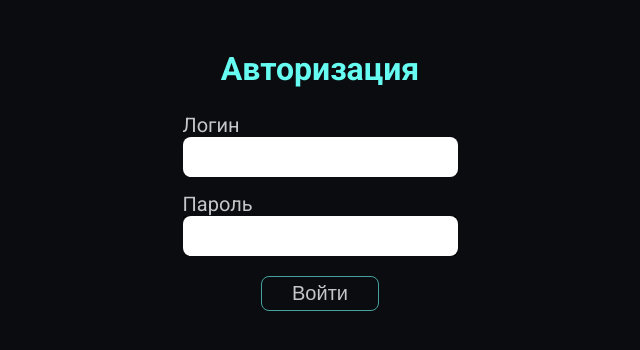
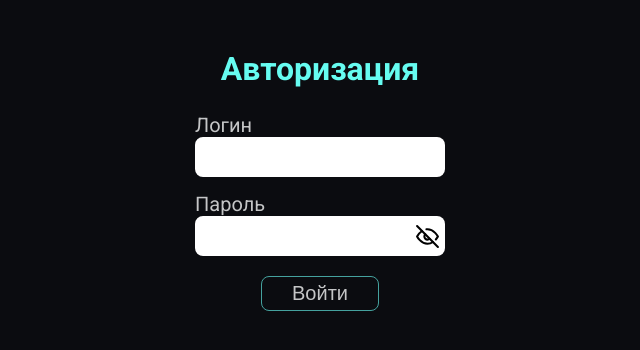
Before and after one commit to Pe4enka9/social, a PHP site: page / in a window 1280 px wide. Shown: the top 350 px of the page, without its empty margins (320-960 px from the left). Run offline with PHP 8.4, Linux system fonts and the light colour scheme.

Commit message:
Глазик сделан

```diff
--- a/css/main.css
+++ b/css/main.css
@@ -31,17 +31,36 @@ form .input_wrapper .wrapper label {
   font-size: 20px;
 }
 form .input_wrapper .wrapper input {
+  width: 250px;
   height: 40px;
   padding-left: 10px;
   border: none;
   border-radius: 8px;
   font-size: 20px;
   outline: none;
+  transition: border 0.1s ease-out;
+}
+form .input_wrapper .wrapper input:focus {
+  border: 2px solid #45a29e;
+}
+form .input_wrapper .wrapper .password_eye {
+  width: 25px;
+  height: 25px;
+  background-size: 25px;
+  background-repeat: no-repeat;
+  position: absolute;
+  right: 5px;
+  top: 50%;
+  cursor: pointer;
 }
 form .input_wrapper .wrapper .password_hide {
   background-image: url("../svg/password_hide.svg");
-  background-size: 20px;
-  background-position: 10px;
+}
+form .input_wrapper .wrapper .password_show {
+  background-image: url("../svg/password_show.svg");
+}
+form .input_wrapper .password_wrapper {
+  position: relative;
 }
 form .btn_wrapper {
   margin-top: 20px;
@@ -57,7 +76,7 @@ form .btn_wrapper #btn {
   font-size: 20px;
   outline: none;
   cursor: pointer;
-  transition: all 0.2s;
+  transition: all 0.2s ease-out;
 }
 form .btn_wrapper #btn:hover {
   color: #0b0c10;
--- a/index.php
+++ b/index.php
@@ -29,7 +29,8 @@ require_once './connect.php';
 
       <div class="wrapper password_wrapper">
         <label for="password">Пароль</label>
-        <div class="password_hide">
+        <div class="password_hide_wrapper">
+          <div class="password_eye password_hide"></div>
           <input
             type="password"
             name="password"
@@ -43,6 +44,8 @@ require_once './connect.php';
       <input type="submit" value="Войти" id="btn" />
     </div>
   </form>
+
+  <script src="./js/main.js"></script>
 </body>
 
 </html>
--- /dev/null
+++ b/js/main.js
@@ -0,0 +1,16 @@
+const password_eye = document.querySelector(".password_eye");
+const password_input = document.getElementById("password");
+
+password_eye.addEventListener("click", () => {
+  if (password_eye.classList.contains("password_hide")) {
+    password_eye.classList.remove("password_hide");
+    password_eye.classList.add("password_show");
+
+    password_input.type = "text";
+  } else {
+    password_eye.classList.remove("password_show");
+    password_eye.classList.add("password_hide");
+
+    password_input.type = "password";
+  }
+});
--- a/scss/main.scss
+++ b/scss/main.scss
@@ -40,6 +40,7 @@ form {
       }
 
       input {
+        width: 250px;
         height: 40px;
 
         padding-left: 10px;
@@ -50,13 +51,39 @@ form {
         font-size: 20px;
 
         outline: none;
+
+        transition: border 0.1s ease-out;
+      }
+
+      input:focus {
+        border: 2px solid $border;
+      }
+
+      .password_eye {
+        width: 25px;
+        height: 25px;
+
+        background-size: 25px;
+        background-repeat: no-repeat;
+
+        position: absolute;
+        right: 5px;
+        top: 50%;
+
+        cursor: pointer;
       }
 
       .password_hide {
-        background-image: url("../svg/password_hide.svg"); // Сделать глазик
-        background-size: 20px;
-        background-position: 10px;
+        background-image: url("../svg/password_hide.svg");
       }
+
+      .password_show {
+        background-image: url("../svg/password_show.svg");
+      }
+    }
+
+    .password_wrapper {
+      position: relative;
     }
   }
 
@@ -80,7 +107,7 @@ form {
       outline: none;
       cursor: pointer;
 
-      transition: all 0.2s;
+      transition: all 0.2s ease-out;
     }
 
     #btn:hover {
```
Also changed, not shown: 1 other file.
